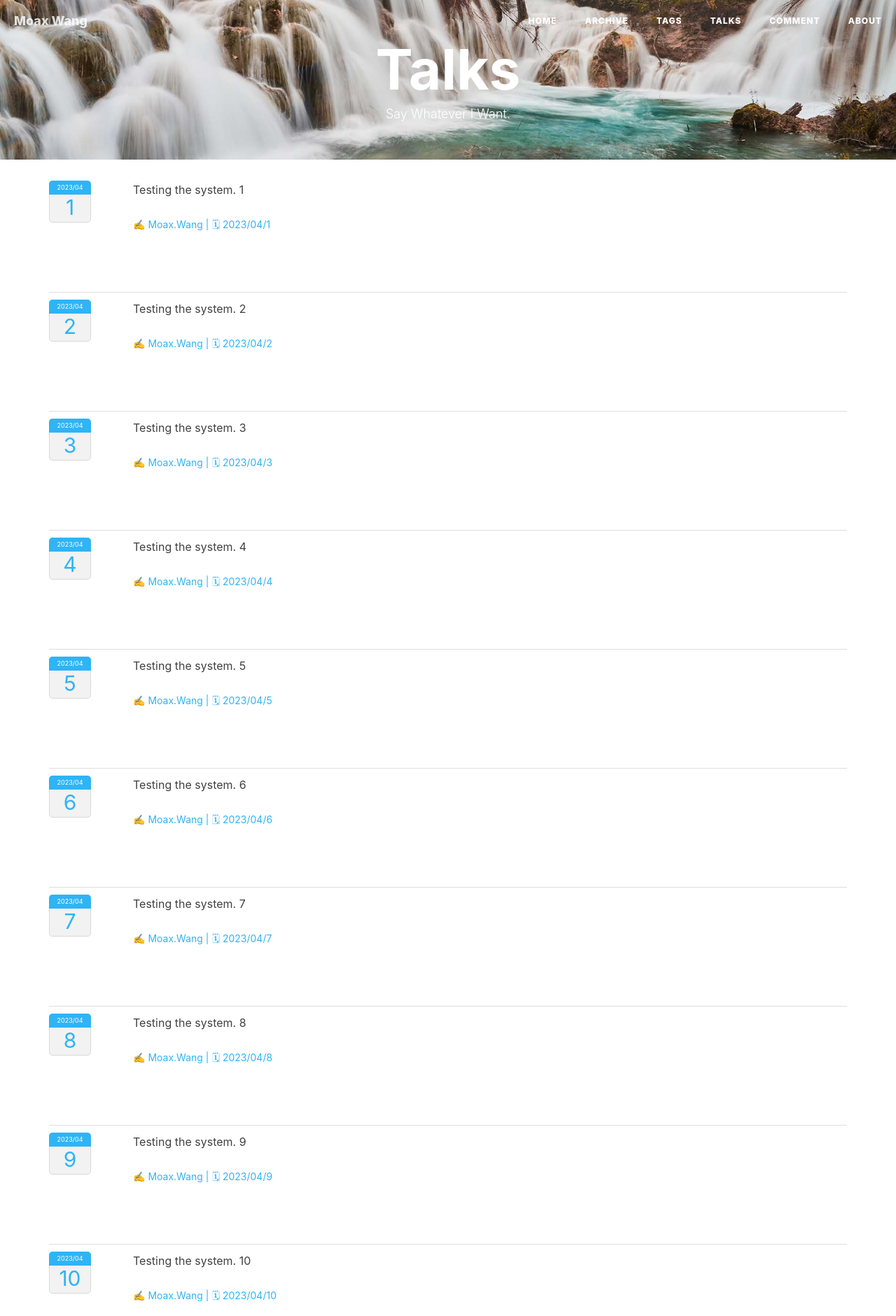
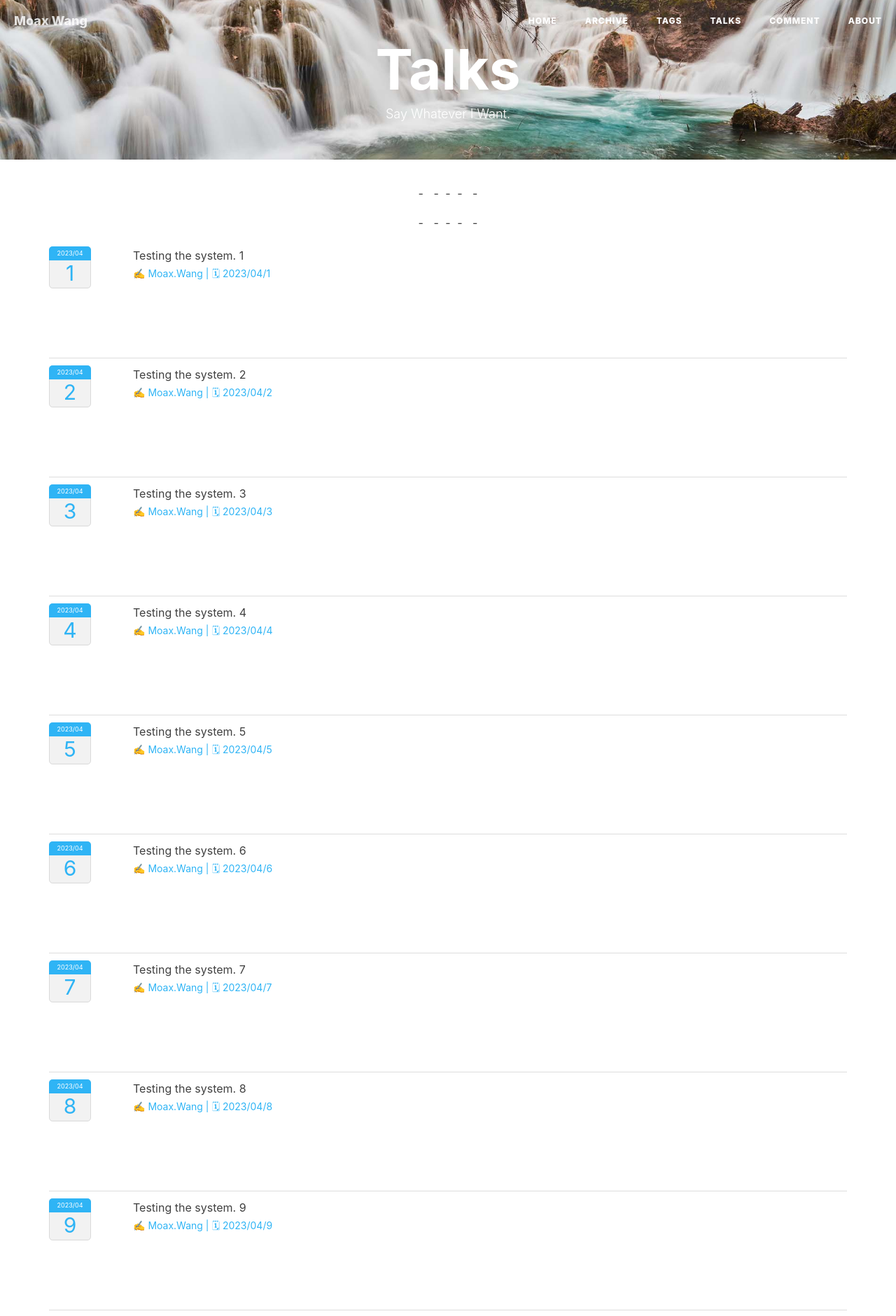
Before and after one commit to WinchellWang/winchellwang.github.io, a Jekyll site: the page built from 3talk.html, in a window 1280 px wide. Shown: the top 1880 px of the page at 70% size. Built offline with Jekyll 4.4.1, drawn with Linux system fonts in a browser that asks for light colours; nearby versions of some CDN libraries; comment, search, counter and statistics services are not loaded; some of the changed text lies outside the part shown; grey boxes are pictures that could not be loaded.

Commit message:
Layout Update

```diff
--- a/3talk.html
+++ b/3talk.html
@@ -70,10 +70,6 @@
     padding-right: 10px;
 }
 
-.hexo-douban-comments {
-    font-size: 12px;
-}
-
 .hexo-douban-pagination {
     margin-top: 15px;
     text-align: center;
@@ -138,24 +134,81 @@
 <div class="container">
 
 <div>
+
+    <!--      已读 start      -->
     <div id="hexo-douban-item1">
-
-    <!-- talk start -->
-    {% for talk in site.data.talks %}
+        <!-- 已读000开始 -->
+        {% for talk in site.data.talks2 %}
         <div class="hexo-douban-item">
-      <div class="hexo-douban-picture"><img data-src="https://raw.githubusercontent.com/Duter2016/Duter2016.github.io/master/img/talks_img.png" referrerpolicy="no-referrer"></div>
+            <div class="hexo-douban-picture"><img data-src="https://cdn.jsdelivr.net/gh/MoaxWang/moaxwang.github.io/img/talks_img.png" referrerpolicy="no-referrer"></div>
             <div class="page-action-calendar">
                 <div class="sub-month">{{ talk.talkmonth }}</div>
                 <div class="sub-day">{{ talk.talkday }}</div>
             </div>
             <div class="hexo-douban-info">
-          <div class="hexo-douban-title"><a> {{ talk.mytalk }}</a></div>
-          <div class="hexo-douban-meta"><br></div>
+                <div class="hexo-douban-title">{{ talk.mytalk }}</div>
                 <div class="hexo-douban-meta">✍️ Moax.Wang | 🗓 {{ talk.talkmonth }}/{{ talk.talkday }}</a></div>
             </div>
         </div>
         {% endfor %}
-    <!-- talk end -->
+        <!-- 已读000结束 -->
+
+        <!-- 分页 开始 -->
+        <div class="hexo-douban-pagination">
+        <a class="hexo-douban-button hexo-douban-firstpage" href="javascript:;"> -</a>
+        <a class="hexo-douban-button hexo-douban-previouspage" href="javascript:;">-</a>
+        <span class="hexo-douban-pagenum">-</span>
+        <a class="hexo-douban-button hexo-douban-nextpage" href="javascript:;">-</a>
+        <a class="hexo-douban-button hexo-douban-lastpage" href="javascript:;">-</a>
+        </div>
+        <!-- 分页 结束 -->
+
+    <!--      已读 start      -->
+    <div id="hexo-douban-item2">
+        <!-- 已读000开始 -->
+        {% for talk in site.data.talks2 %}
+        <div class="hexo-douban-item">
+            <div class="hexo-douban-picture"><img data-src="https://cdn.jsdelivr.net/gh/MoaxWang/moaxwang.github.io/img/talks_img.png" referrerpolicy="no-referrer"></div>
+            <div class="page-action-calendar">
+                <div class="sub-month">{{ talk.talkmonth }}</div>
+                <div class="sub-day">{{ talk.talkday }}</div>
+            </div>
+            <div class="hexo-douban-info">
+                <div class="hexo-douban-title">{{ talk.mytalk }}</div>
+                <div class="hexo-douban-meta">✍️ Moax.Wang | 🗓 {{ talk.talkmonth }}/{{ talk.talkday }}</a></div>
+            </div>
+        </div>
+        {% endfor %}
+        <!-- 已读000结束 -->
+
+        <!-- 分页 开始 -->
+        <div class="hexo-douban-pagination">
+        <a class="hexo-douban-button hexo-douban-firstpage" href="javascript:;"> -</a>
+        <a class="hexo-douban-button hexo-douban-previouspage" href="javascript:;">-</a>
+        <span class="hexo-douban-pagenum">-</span>
+        <a class="hexo-douban-button hexo-douban-nextpage" href="javascript:;">-</a>
+        <a class="hexo-douban-button hexo-douban-lastpage" href="javascript:;">-</a>
+        </div>
+        <!-- 分页 结束 -->
+
+    <!--      我的说说 start      -->
+    <div id="hexo-douban-item3">
+        <!-- 说说000开始 -->
+        {% for talk in site.data.talks %}
+        <div class="hexo-douban-item">
+            <div class="hexo-douban-picture"><img data-src="https://cdn.jsdelivr.net/gh/MoaxWang/moaxwang.github.io/img/talks_img.png" referrerpolicy="no-referrer"></div>
+            <div class="page-action-calendar">
+                <div class="sub-month">{{ talk.talkmonth }}</div>
+                <div class="sub-day">{{ talk.talkday }}</div>
+            </div>
+        <div class="hexo-douban-info">
+            <div class="hexo-douban-title">{{ talk.mytalk }}</div>
+            <div class="hexo-douban-meta">✍️ Moax.Wang | 🗓 {{ talk.talkmonth }}/{{ talk.talkday }}</a></div>
+        </div>
+
+        </div>
+        {% endfor %}
+        <!-- 说说000结束 -->
 
         <!-- 分页 开始 -->
         <div class="hexo-douban-pagination">
@@ -179,7 +232,7 @@
         var numitem1 = document.getElementById('hexo-douban-item1').getElementsByClassName('hexo-douban-item').length;
         document.write(numitem1)
         </script>
-    talks
+        talks.
     </div>
     <!-- 说说统计 结束 -->
 
```
Also changed, not shown: other parts of 3talk.html (+11 -0 lines). Lines whose indentation alone changed are shown as unchanged.
